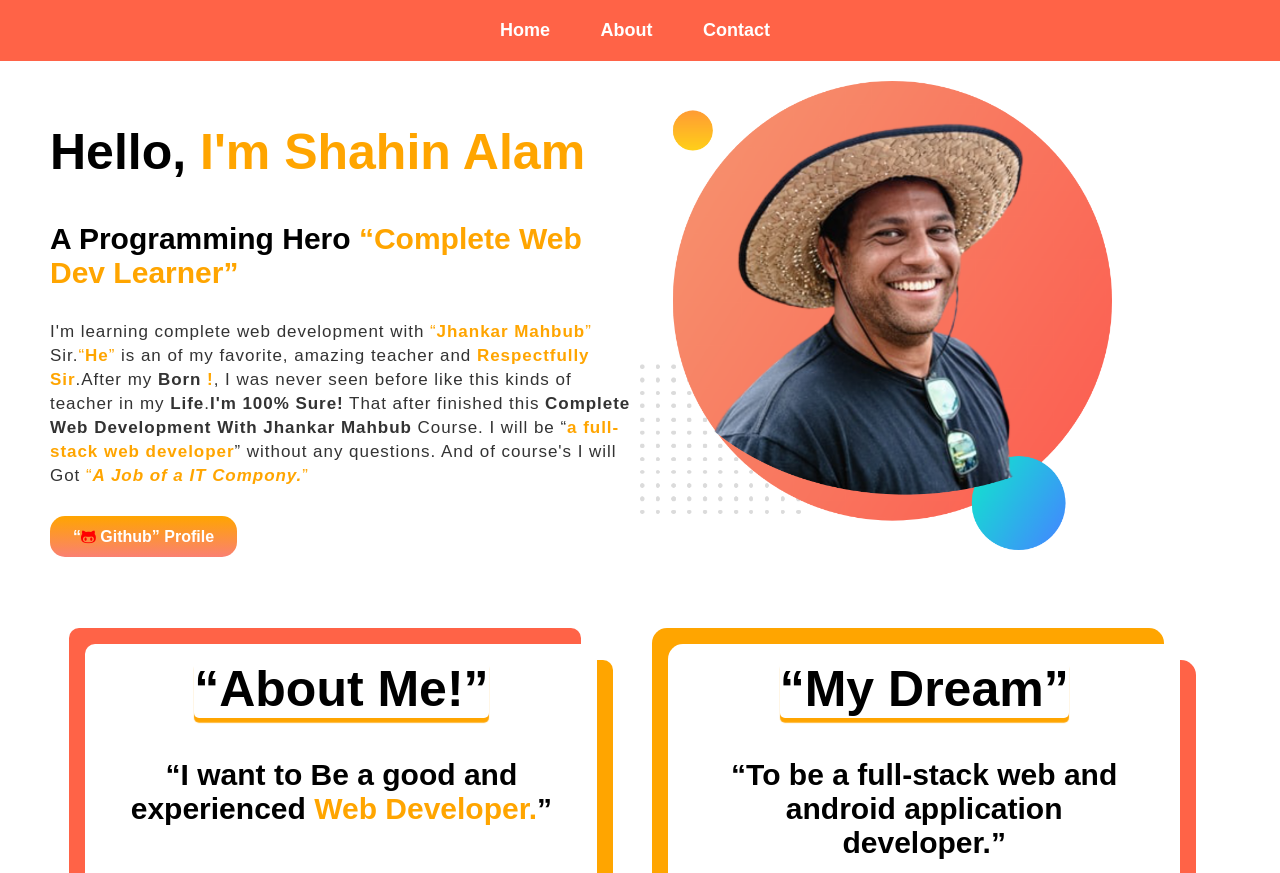
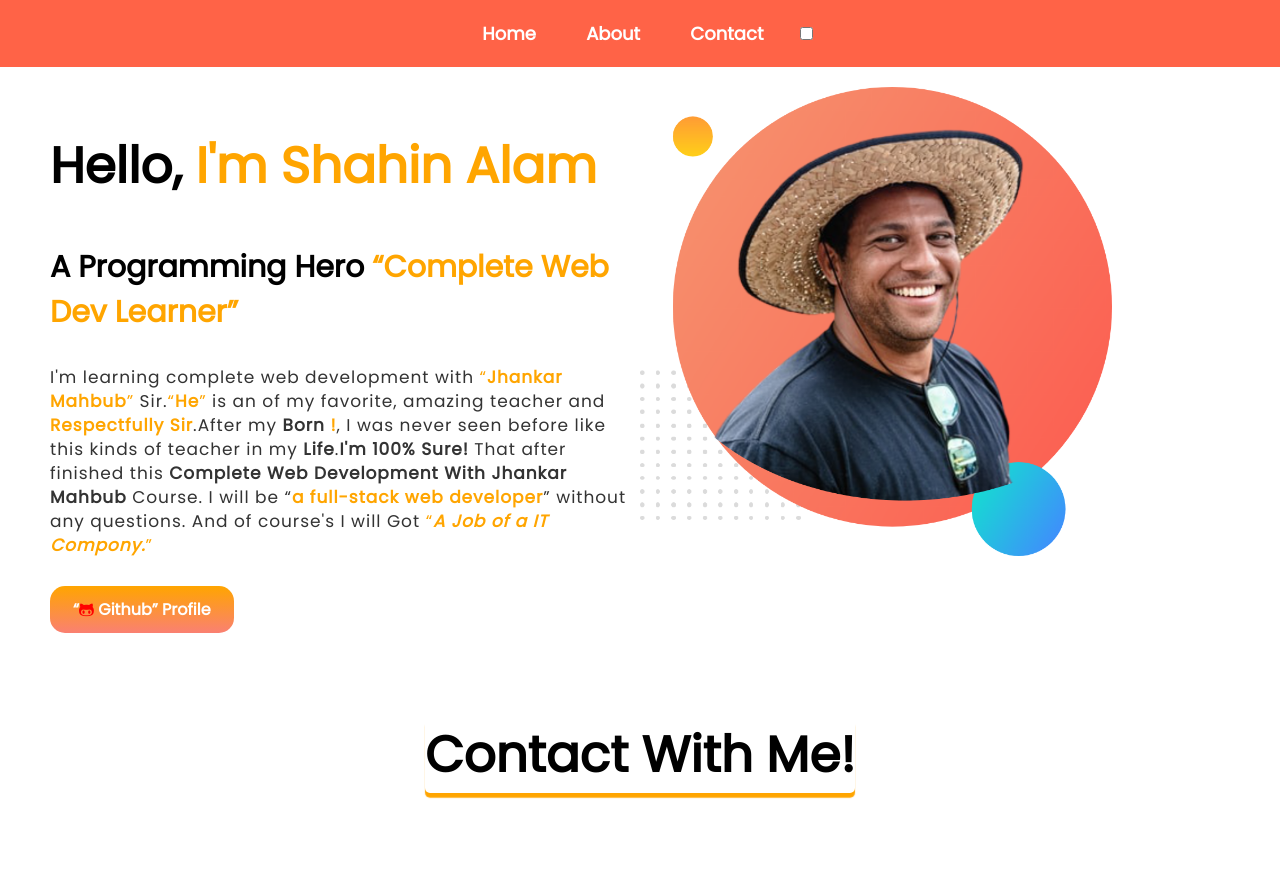
Before and after one commit to shahinadev/personalsite, a plain HTML site: page index.html in a window 1280 px wide. Shown: the top 873 px of the page. Drawn offline with Linux system fonts and the light colour scheme.

Commit message:
new font is added..

```diff
--- a/css/style.css
+++ b/css/style.css
@@ -1,9 +1,13 @@
+@font-face {
+  font-family: Poppins;
+  src: url(Poppins-Regular.ttf);
+}
 body {
   margin: 0;
   padding: 0;
-  font-family: Arial;
-  /* background-image: linear-gradient(#00ffff7a, #ffa60081, #c7e90762); */
+  font-family: Poppins,Arial, Helvetica, sans-serif;
 }
+
 h1 {
   font-size: 50px;
 }
--- a/index.html
+++ b/index.html
@@ -17,6 +17,7 @@
         <a class="nav-item" href="#">Home</a>
         <a class="nav-item" href="#about">About</a>
         <a class="nav-item" href="#contact">Contact</a>
+        <input type="checkbox" id="dark-toggle">
     </nav>
     <section id="hero">
         <div class="headings">
@@ -45,7 +46,9 @@
             <img src="img/my-bg.png" alt="" />
         </div>
     </section>
-
+    <section id="contact">
+        <h1 class="h-effect">Contact With Me!</h1>
+    </section>
     <section id="about">
         <div class="right-side common">
             <h1 class="h-effect" style="text-align:center;"><q>About Me!</q></h1>
@@ -75,8 +78,6 @@
 
         </div>
     </footer>
-
-
 </body>
 
 </html>
```
Also changed, not shown: css/Poppins-Regular.ttf (added).
